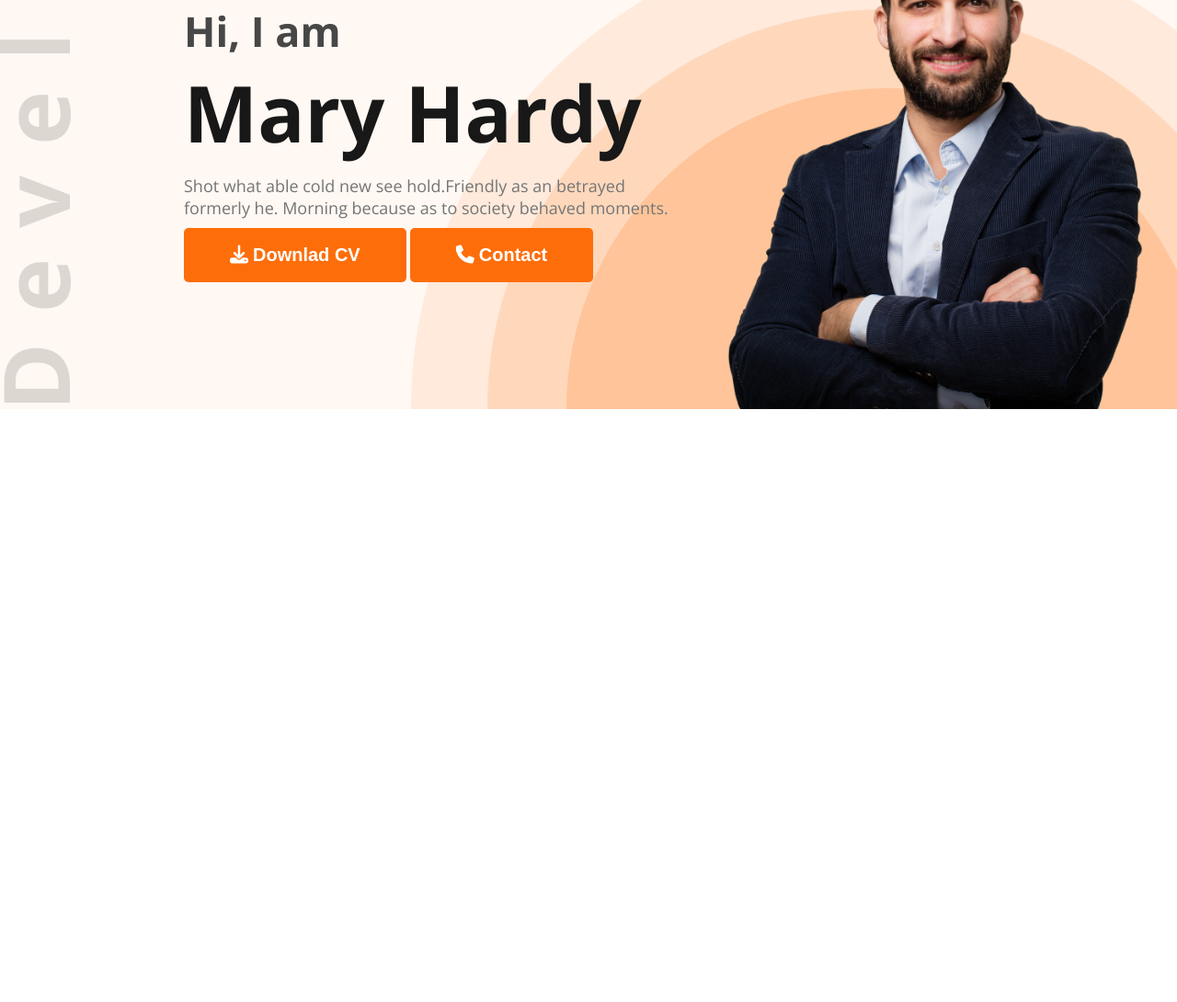
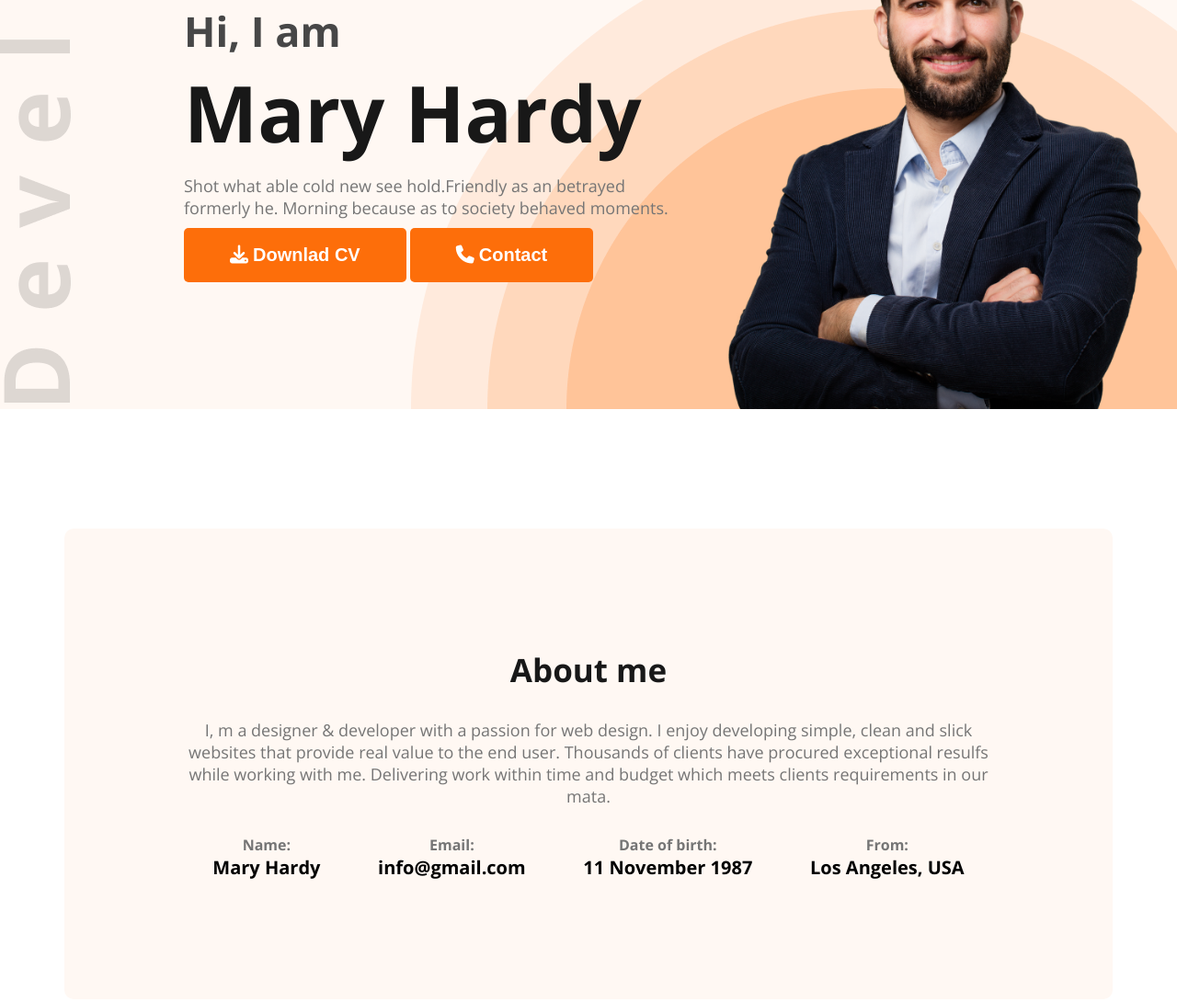
Before and after one commit to sazzadchy50/portfolio-project-1, a plain HTML site: page index.html in a window 1280 px wide. Shown: the part 325-1415 px from the top of the page at 92% size. Before the commit the page ends 800 px from the top, so only its background shows below. Drawn offline with nearby package versions, Linux system fonts and the light colour scheme.

Commit message:
about section create complete

```diff
--- a/index.html
+++ b/index.html
@@ -10,7 +10,10 @@
       href="https://fonts.googleapis.com/css2?family=Open+Sans:wght@400;700;800&display=swap"
       rel="stylesheet"
     />
-    <link rel="stylesheet" href="https://cdnjs.cloudflare.com/ajax/libs/font-awesome/6.4.0/css/all.min.css">
+    <link
+      rel="stylesheet"
+      href="https://cdnjs.cloudflare.com/ajax/libs/font-awesome/6.4.0/css/all.min.css"
+    />
     <title>Portfolio Project</title>
   </head>
   <body>
@@ -21,28 +24,68 @@
         <ul>
           <li><a href="">Portfolio</a></li>
           <li><a href="">Blog</a></li>
-          <li><a href=""><button class="primary-btn nav-btn">Hire Me</button></a></li>
+          <li>
+            <a href=""><button class="primary-btn nav-btn">Hire Me</button></a>
+          </li>
         </ul>
       </nav>
 
       <!-- banner section -->
 
-        <div class="banner">
-          <div class="banner-content">
+      <div class="banner">
+        <div class="banner-content">
           <h4 class="banner-greeting">Hi, I am</h4>
           <h1 class="banner-title">Mary Hardy</h1>
-          <p class="banner-description">Shot what able cold new see hold.Friendly as an betrayed formerly he. Morning because as to society behaved moments.</p>
+          <p class="banner-description">
+            Shot what able cold new see hold.Friendly as an betrayed formerly
+            he. Morning because as to society behaved moments.
+          </p>
 
-            <button class="primary-btn banner-btn" ><i class="fa-solid fa-download"></i>Downlad CV</button>
-            <button class="primary-btn banner-btn"><i class="fa-solid fa-phone"></i>Contact</button>
+          <button class="primary-btn banner-btn">
+            <i class="fa-solid fa-download"></i>Downlad CV
+          </button>
+          <button class="primary-btn banner-btn">
+            <i class="fa-solid fa-phone"></i>Contact
+          </button>
+        </div>
+        <img class="banner-image" src="images/hardy.png" alt="" />
+      </div>
+    </header>
+    <main>
+      <!-- About section -->
+      <section class="about primary-section">
+        <h3 class="section-title">About me</h3>
+        <p class="section-description">
+          I, m a designer & developer with a passion for web design. I enjoy
+          developing simple, clean and slick websites that provide real value to
+          the end user. Thousands of clients have procured exceptional resulfs
+          while working with me. Delivering work within time and budget which
+          meets clients requirements in our mata.
+        </p>
+        <div class="about-info-container">
+          <div class="about-info">
+            <h4 class="info-title">Name:
+              </h4>
+            <p class="info-description">Mary Hardy </p>
           </div>
-          <img class="banner-image" src="images/hardy.png" alt="">
-
+          <div class="about-info">
+            <h4 class="info-title">Email:
+             </h4>
+            <p class="info-description">info@gmail.com</p>
+          </div>
+          <div class="about-info">
+            <h4 class="info-title">Date of birth:
+              </h4>
+            <p class="info-description">11 November 1987</p>
+          </div>
+          <div class="about-info">
+            <h4 class="info-title">From:
+              </h4>
+            <p class="info-description">Los Angeles, USA</p>
+          </div>
         </div>
-
-
-    </header>
-    <main></main>
+      </section>
+    </main>
     <footer></footer>
   </body>
 </html>
--- a/styles/style.css
+++ b/styles/style.css
@@ -7,14 +7,27 @@ body {
   font-family: "Open Sans", sans-serif;
 }
 .primary-btn {
-  color:  #fff;
+  color: #fff;
   font-size: 20px;
   font-weight: 700;
   border-radius: 5px;
-  background: #FD6E0A;
+  background: #fd6e0a;
   border: 0;
 }
+.section-title {
+  color: #181818;
+  text-align: center;
+  font-size: 35px;
+  font-weight: 700;
+}
 
+.section-description {
+  color: #757575;
+  text-align: center;
+  font-size: 18px;
+  font-weight: 400;
+  margin: 30px 0;
+}
 /*  Navbar style */
 .nav-logo {
   color: #181818;
@@ -25,19 +38,14 @@ body {
 .logo-item {
   color: #fd6e0a;
 }
-nav{
-    display: flex;
-    justify-content: space-between;
-    padding: 50px 250px;
-
-
-
+nav {
+  display: flex;
+  justify-content: space-between;
+  padding: 50px 250px;
 }
-nav > ul{
+nav > ul {
   display: flex;
   align-items: center;
-
-
 }
 nav li {
   list-style: none;
@@ -48,58 +56,84 @@ nav a {
   text-decoration: none;
 }
 
-.nav-btn{
-    padding: 18px 35px;
+.nav-btn {
+  padding: 18px 35px;
 }
 
+                      /* banner styles */
 
-/* banner styles */
-
-.header{
-  background: #FFF8F3;
-  background-image: url('../images/header_bg.png'), url('../images/developer.png');
+.header {
+  background: #fff8f3;
+  background-image: url("../images/header_bg.png"),
+    url("../images/developer.png");
   background-repeat: no-repeat;
   background-position: bottom right, top left;
-
-
 }
-.banner{
+.banner {
   padding: 30px 30px 0px 200px;
   display: flex;
   justify-content: space-between;
   align-items: center;
-
-
 }
-.banner-content{
+.banner-content {
   max-width: 550px;
 }
-.banner-greeting{
+.banner-greeting {
   font-size: 45px;
   color: #474747;
   font-weight: 700;
 }
-.banner-title{
-  color:  #181818;
+.banner-title {
+  color: #181818;
   font-size: 85px;
   font-weight: 700;
-
 }
-.banner-description{
+.banner-description {
   color: #757575;
   font-size: 18px;
   font-weight: 400;
 
   margin: 10px 0;
 }
-.banner-btn{
+.banner-btn {
   padding: 18px 50px;
+}
+.banner-btn i {
+  margin-right: 5px;
+}
+.banner-image {
+  max-width: 500px;
+}
+
+                      /* main section style */
+
+main {
+  max-width: 1140px;
+  margin: 0 auto;
+}
+
+.about {
+  border-radius: 10px;
+  background: #fff8f3;
+  margin: 130px 0;
+  padding: 130px;
+}
+
+.about-info-container {
+  display: flex;
+  justify-content: space-around;
+  align-items: center;
 
 }
-.banner-btn i{
-  margin-right: 5px;
+.about-info{
+  text-align: center;
 }
-.banner-image{
-  max-width: 500px;
+.info-title {
+  color: #757575;
+}
+.info-description {
+
+  font-size: 20px;
+  font-weight: bold;
 
 }
```
